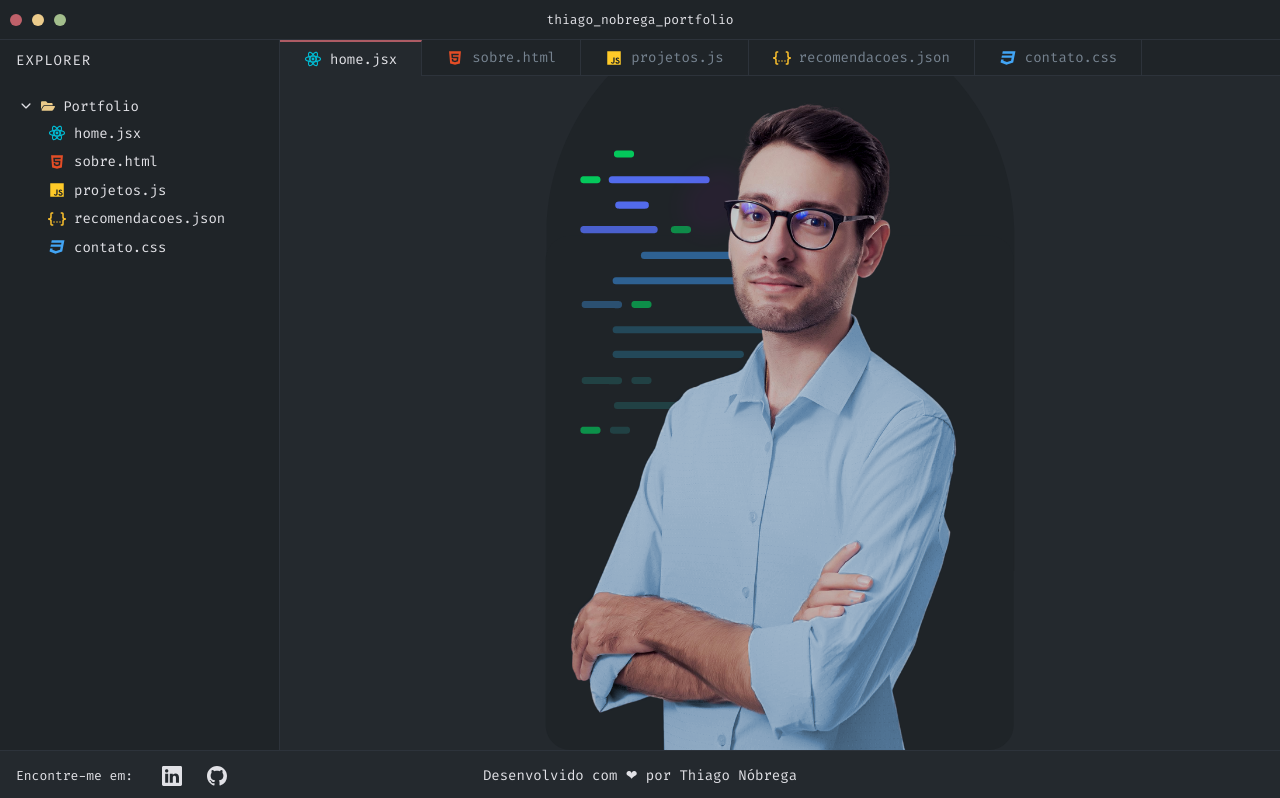
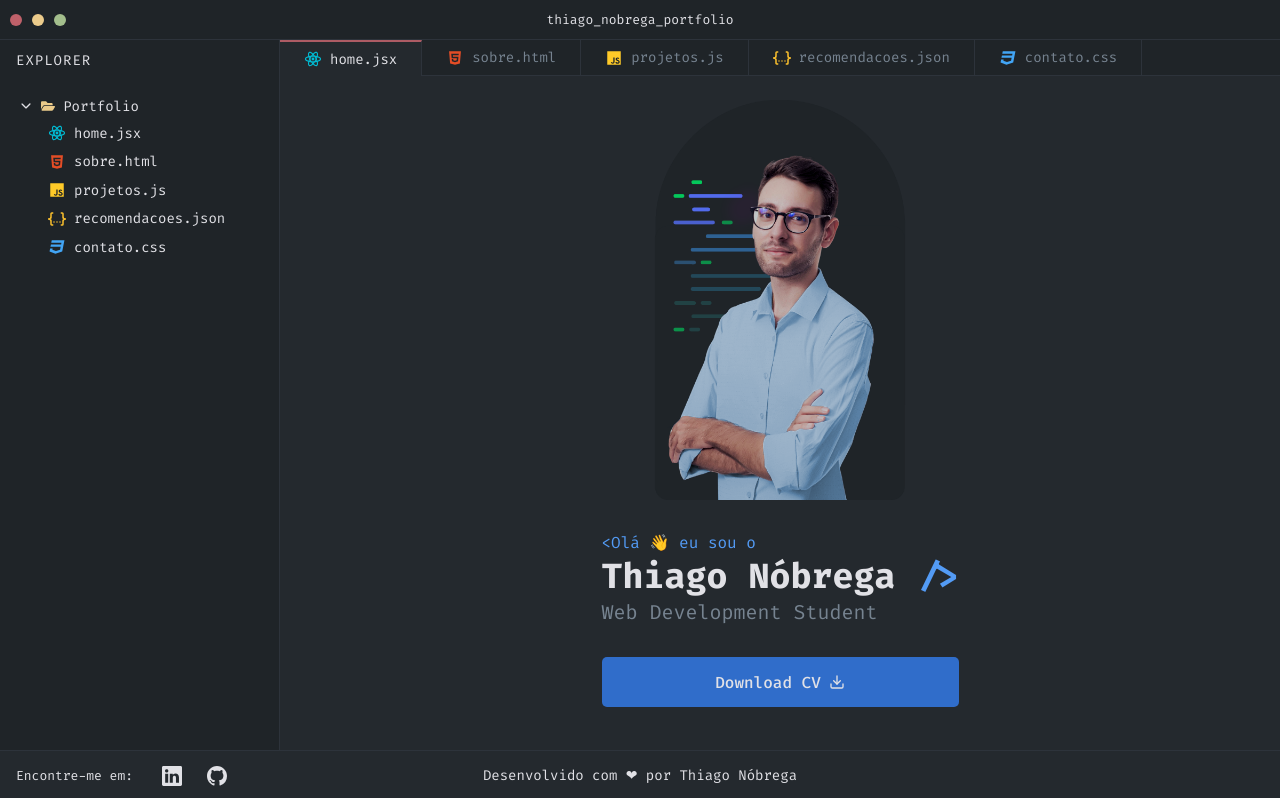
Before and after one commit to thiagosousa-dev/myPortfolio, a React (Create React App) app: page / in a window 1280 px wide. Shown: the top 798 px of the page. Built offline with nearby package versions, Linux system fonts and the light colour scheme; a web font is replaced by a local one.

Commit message:
refactor: alterando tamanho da fonte dos titulos

```diff
--- a/src/styles/About.css
+++ b/src/styles/About.css
@@ -9,7 +9,7 @@
 }
 
 .title-about {
-  font-size: 50px;
+  font-size: 45px;
   margin-left: 2.5rem;
   color: var(--white-100);
 }
--- a/src/styles/Home.css
+++ b/src/styles/Home.css
@@ -4,7 +4,7 @@
 }
 
 .home-content h1 {
-  font-size: 50px;
+  font-size: 45px;
   color: var(--white-100);
 }
 
@@ -27,7 +27,7 @@
   justify-content: center;
 }
 
-.image {
+.image-perfil {
   width: 500px;
   margin-top: 50px;
 }
@@ -68,32 +68,6 @@
   }
 
   .home-content h1 {
-    font-size: 50px;
-  }
-
-  .home-content h2 {
-    font-size: 30px;
-  }
-
-  .home-content p {
-    font-size: 20px;
-  }
-
-  .image {
-    width: 450px;
-    order: 1;
-  }
-
-  .home-content {
-    order: 2;
-  }
-  .btn-download {
-    width: 100%;
-  }
-}
-
-@media screen and (max-width: 580px) {
-  .home-content h1 {
     font-size: 35px;
   }
 
@@ -105,7 +79,17 @@
     font-size: 16px;
   }
 
-  .image {
+  .image-perfil {
     width: 400px;
+    margin-top: 100px;
+    order: 1;
+    margin-bottom: 1rem;
+  }
+
+  .home-content {
+    order: 2;
+  }
+  .btn-download {
+    width: 100%;
   }
 }
--- a/src/styles/Projects.css
+++ b/src/styles/Projects.css
@@ -3,7 +3,7 @@
   flex-direction: column;
   padding-top: 150px;
 }
-.title {
+.title-page-projects {
   font-size: 45px;
 }
 
@@ -99,7 +99,11 @@
 }
 
 @media screen and (max-width: 500px) {
-  .title {
+  .title-page-projects {
     font-size: 30px;
   }
+
+  .main-wrapper.projects {
+    padding-top: 100px;
+  }
 }
--- a/src/styles/Recommendation.css
+++ b/src/styles/Recommendation.css
@@ -2,7 +2,6 @@
   justify-content: center;
   align-items: center;
   flex-direction: column;
-  /* padding-top: 150px; */
 }
 .title-recommendation {
   font-size: 45px;
```
